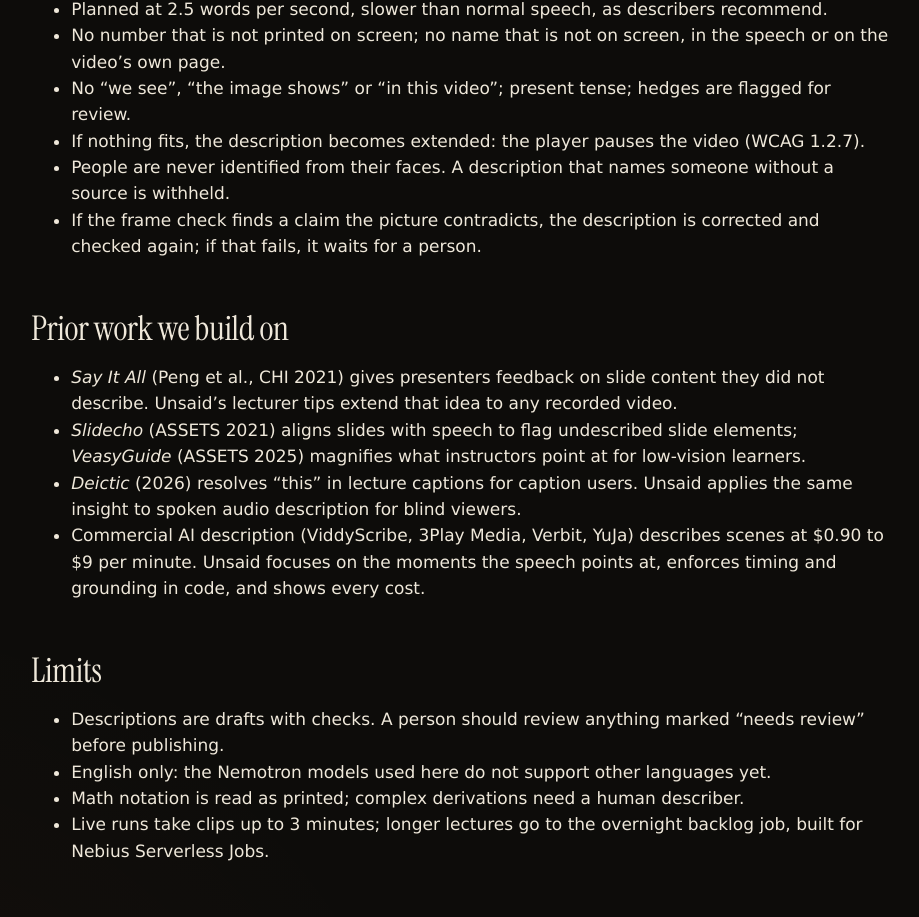
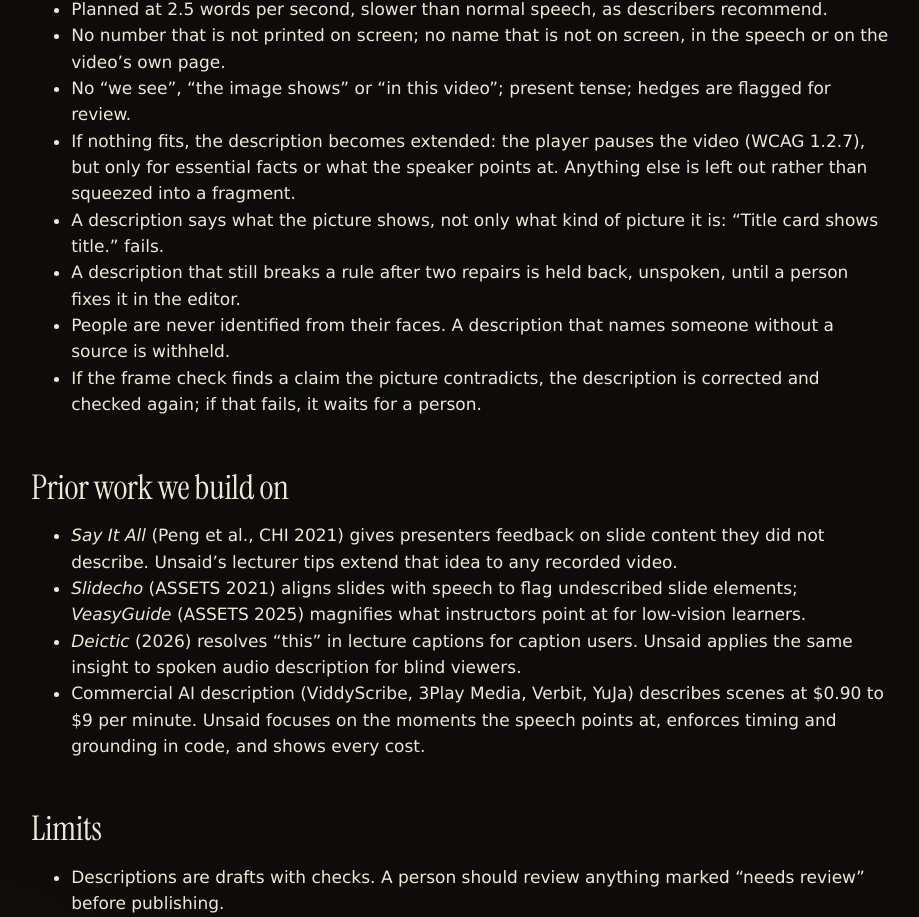
Before and after one commit to enesteve0/unsaid, a React (Vite) app in the folder web/: page /about in a window 1280 px wide. Shown: the part 1359-2276 px from the top of the page, without its empty margins (20-939 px from the left). Built offline with nearby package versions, Linux system fonts and the light colour scheme; no server answers; a web font is replaced by a local one.

Commit message:
docs(web): the How it works page lists the pause, says-nothing and held-back rules

```diff
--- a/web/src/pages/About.tsx
+++ b/web/src/pages/About.tsx
@@ -41,7 +41,12 @@ export function About() {
           <li>Planned at 2.5 words per second, slower than normal speech, as describers recommend.</li>
           <li>No number that is not printed on screen; no name that is not on screen, in the speech or on the video’s own page.</li>
           <li>No “we see”, “the image shows” or “in this video”; present tense; hedges are flagged for review.</li>
-          <li>If nothing fits, the description becomes extended: the player pauses the video (WCAG 1.2.7).</li>
+          <li>
+            If nothing fits, the description becomes extended: the player pauses the video (WCAG 1.2.7), but only for essential
+            facts or what the speaker points at. Anything else is left out rather than squeezed into a fragment.
+          </li>
+          <li>A description says what the picture shows, not only what kind of picture it is: “Title card shows title.” fails.</li>
+          <li>A description that still breaks a rule after two repairs is held back, unspoken, until a person fixes it in the editor.</li>
           <li>People are never identified from their faces. A description that names someone without a source is withheld.</li>
           <li>If the frame check finds a claim the picture contradicts, the description is corrected and checked again; if that fails, it waits for a person.</li>
         </ul>
```
